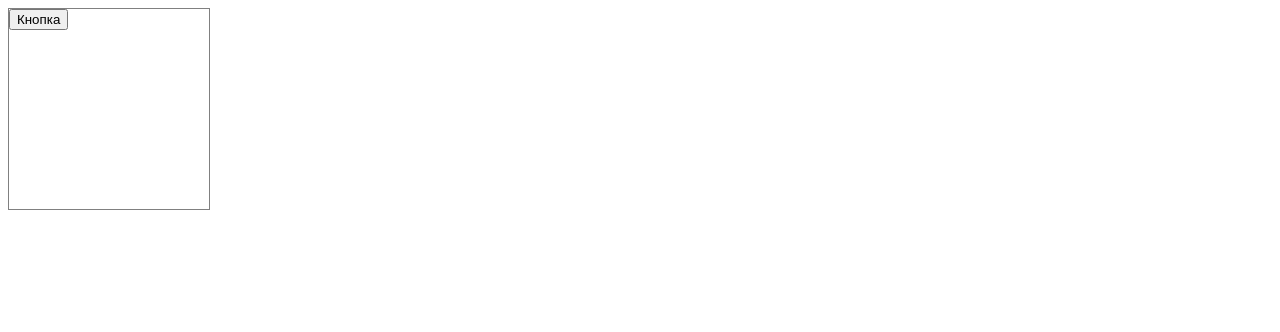
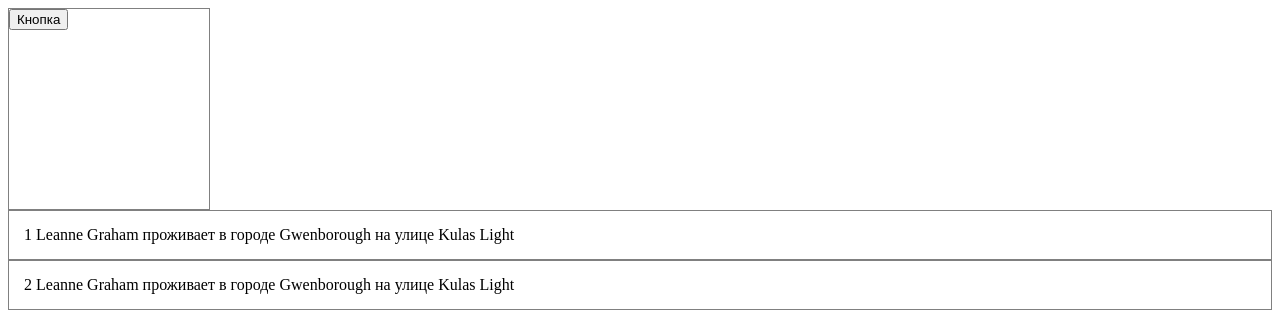
Before and after one commit to fadeyush/TypeScript-beginning, a React (Create React App) app: page / in a window 1280 px wide. Shown: the top 332 px of the page. Built offline with nearby package versions, Linux system fonts and the light colour scheme.

Commit message:
создание списка пользователей

```diff
--- a/src/App.tsx
+++ b/src/App.tsx
@@ -1,12 +1,35 @@
-import React from 'react';
+import React, { useState } from 'react';
 import Card, { CardVariant } from './components/Card';
+import UserList from './components/UserList';
+import { IUser } from './types/types';
 
 const App = () => {
+
+  const users: IUser[] = [{
+    id: 1,
+    name: "Leanne Graham",
+    email: "Sincere@april.biz",
+    adress: {
+      street: "Kulas Light",
+      city: "Gwenborough",
+      zipcode: "92998-3874"
+    }},
+    {
+      id: 2,
+      name: "Leanne Graham",
+      email: "Sincere@april.biz",
+      adress: {
+        street: "Kulas Light",
+        city: "Gwenborough",
+        zipcode: "92998-3874"
+      }}]
+
   return (
     <div>
       <Card onClick={(num: number) => console.log(`click ${num}`)} variant={CardVariant.outlined} width='200px' height='200px'>
         <button>Кнопка</button>
       </Card>
+      <UserList users={users}></UserList>
     </div>
   );
 };
--- /dev/null
+++ b/src/components/UserList.tsx
@@ -0,0 +1,20 @@
+import React, { FC } from 'react';
+import { IUser } from '../types/types';
+
+interface UserListProps {
+    users: IUser[];
+}
+
+const UserList: FC<UserListProps> = ({users}) => {
+    return (
+        <div>
+            {users.map(user=>
+                <div key={user.id} style={{padding: 15, border: '1px solid gray'}}>
+                    {user.id} {user.name} проживает в городе {user.adress.city} на улице {user.adress.street}
+                </div>
+            )}
+        </div>
+    );
+};
+
+export default UserList;
--- /dev/null
+++ b/src/types/types.tsx
@@ -0,0 +1,12 @@
+export interface IAdress {
+    street: string;
+    city: string;
+    zipcode: string;
+}
+
+export interface IUser {
+    id: number;
+    name: string;
+    email: string;
+    adress: IAdress;
+}
```
